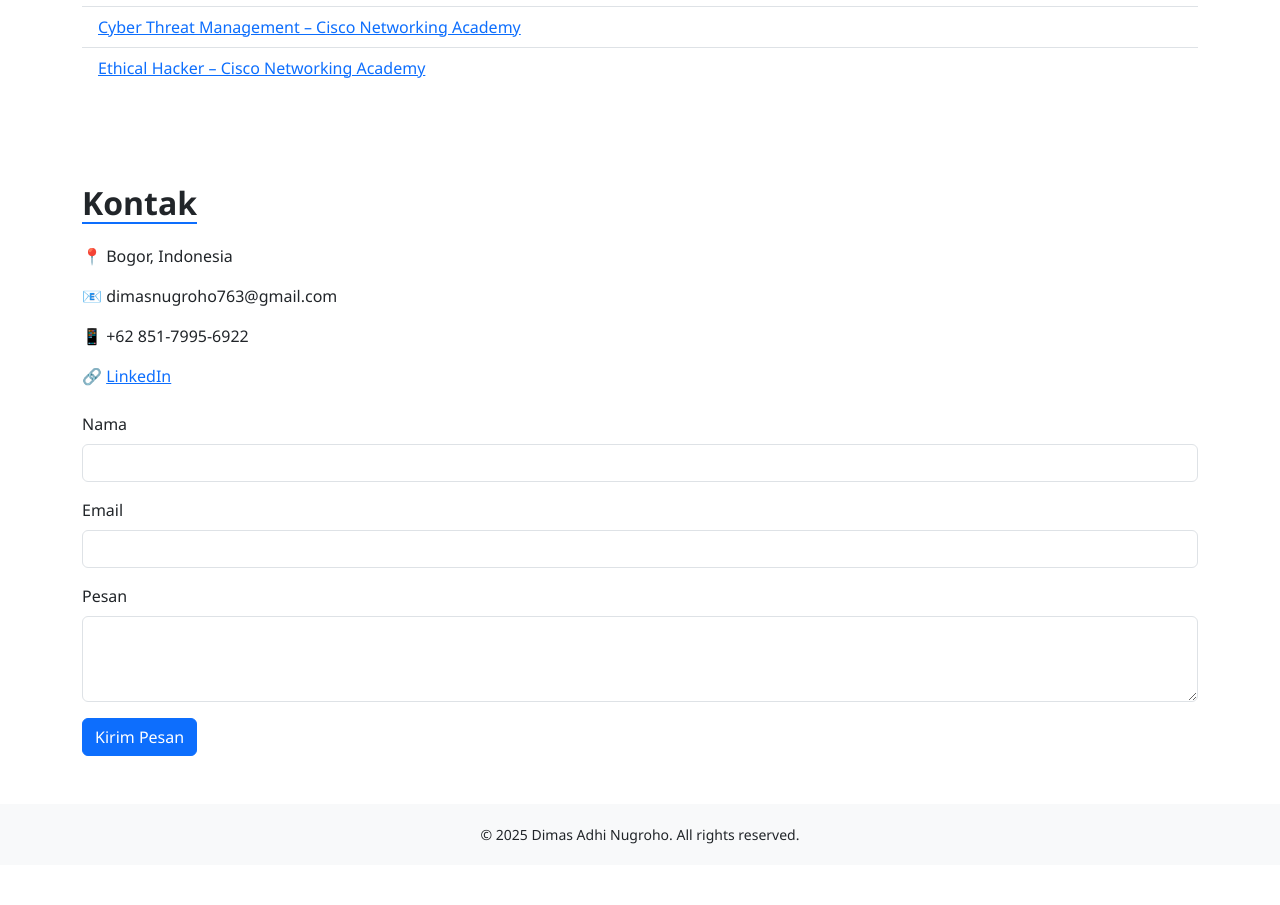
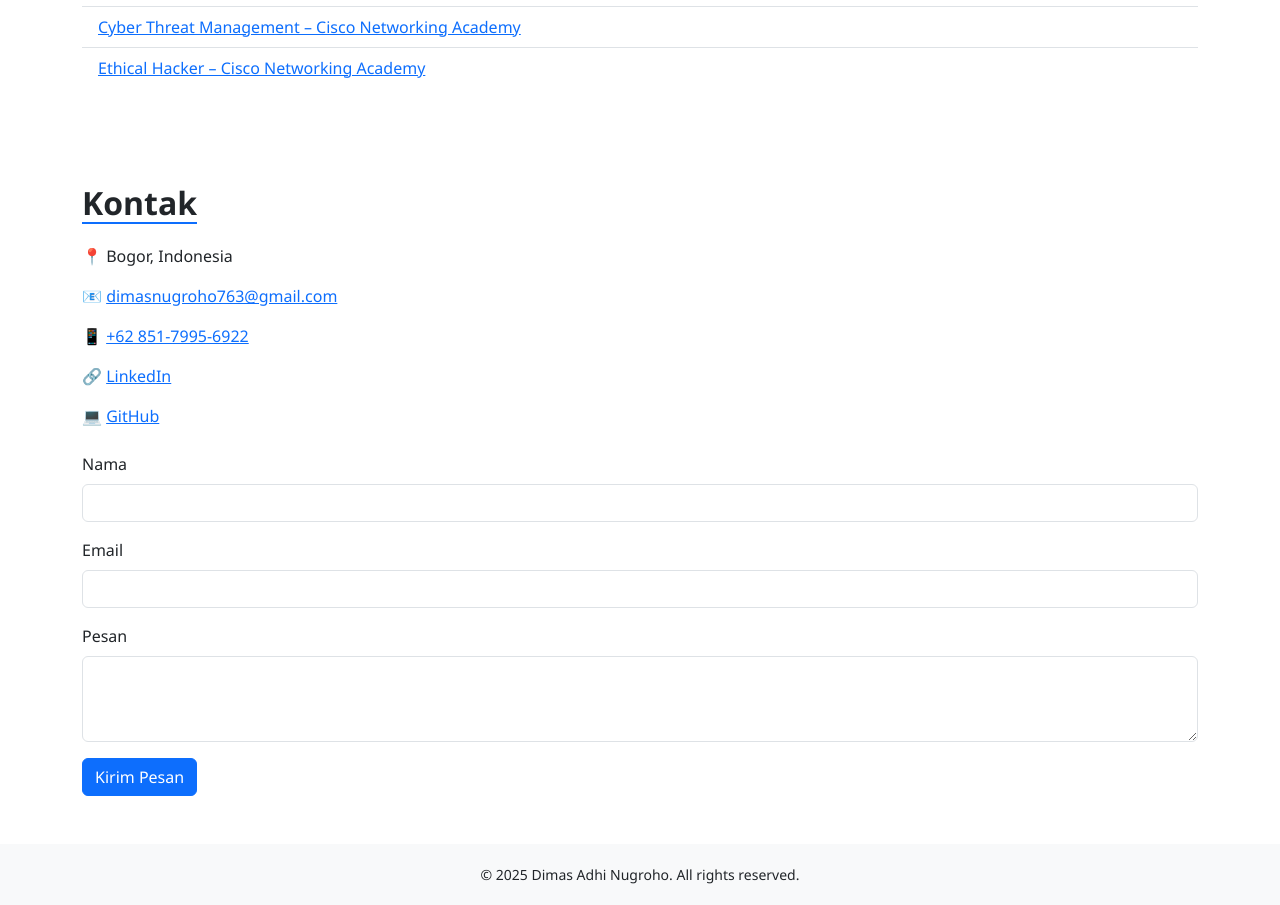
Before and after one commit to dimasadhinugroho888/portofolio-dimas, a plain HTML site: page index.html in a window 1280 px wide. Shown: the part 1621-2526 px from the top of the page. Before the commit the page ends 2486 px from the top, so only its background shows below. Drawn offline with nearby package versions, Linux system fonts and the light colour scheme.

Commit message:
index.html

```diff
--- a/index.html
+++ b/index.html
@@ -147,12 +147,13 @@
 </section>
 
     <!-- Contact -->
-    <section class="container py-5">
-      <h2 class="section-title">Kontak</h2>
-      <p>📍 Bogor, Indonesia</p>
-      <p>📧 dimasnugroho763@gmail.com</p>
-      <p>📱 +62 851-7995-6922</p>
-      <p>🔗 <a href="https://www.linkedin.com/in/dimas-adhi-nugroho-2028631a7?utm_source=share&utm_campaign=share_via&utm_content=profile&utm_medium=android_app" target="_blank">LinkedIn</a></p>
+  <section class="container py-5">
+    <h2 class="section-title">Kontak</h2>
+    <p>📍 Bogor, Indonesia</p>
+    <p>📧 <a href="mailto:dimasnugroho763@gmail.com">dimasnugroho763@gmail.com</a></p>
+    <p>📱 <a href="https://wa.me/6285179956922" target="_blank">+62 851-7995-6922</a></p>
+    <p>🔗 <a href="https://www.linkedin.com/in/dimas-adhi-nugroho-2028631a7?utm_source=share&utm_campaign=share_via&utm_content=profile&utm_medium=android_app" target="_blank">LinkedIn</a></p>
+    <p>💻 <a href="https://github.com/dimasadhinugroho888" target="_blank">GitHub</a></p>
 
       <form action="https://formsubmit.co/dimasnugroho763@gmail.com" method="POST" class="mt-4">
       <div class="mb-3">
```
